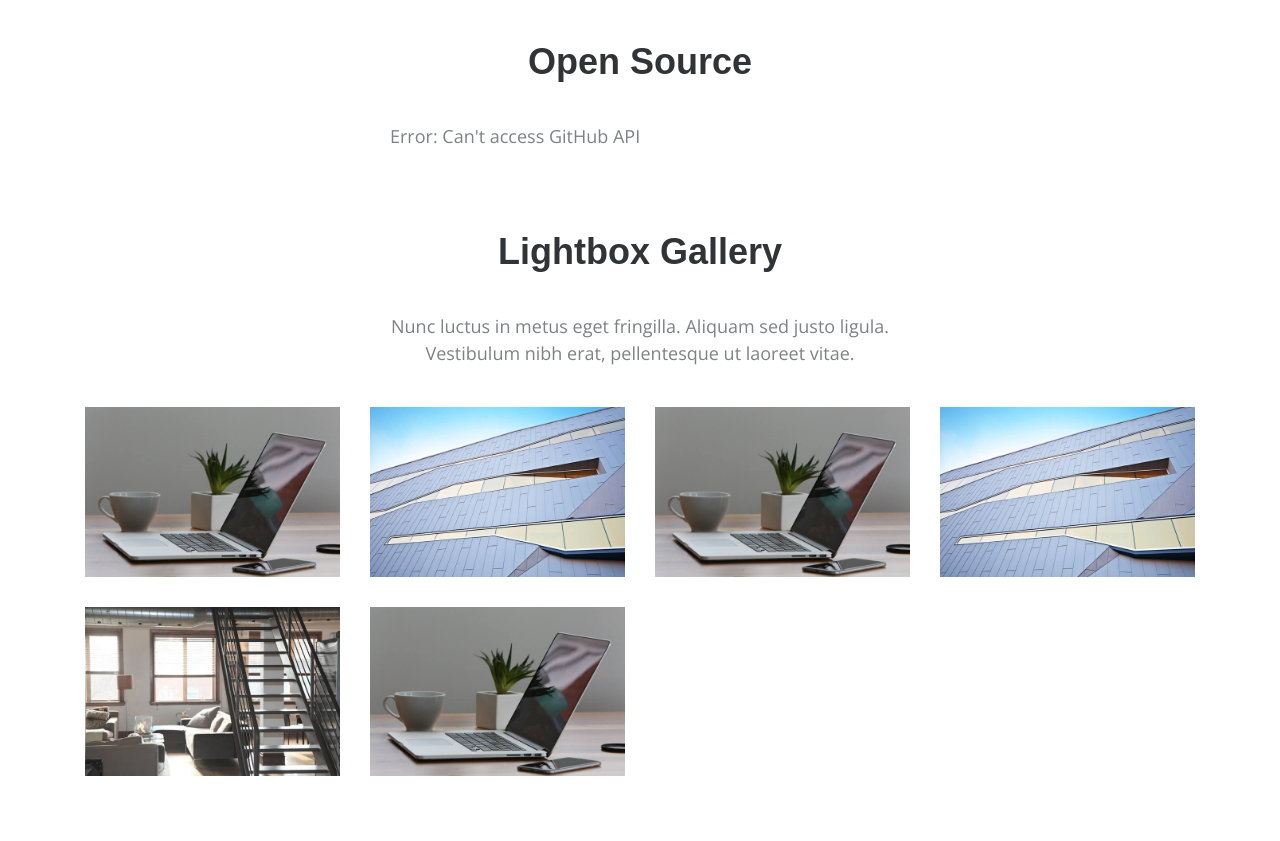
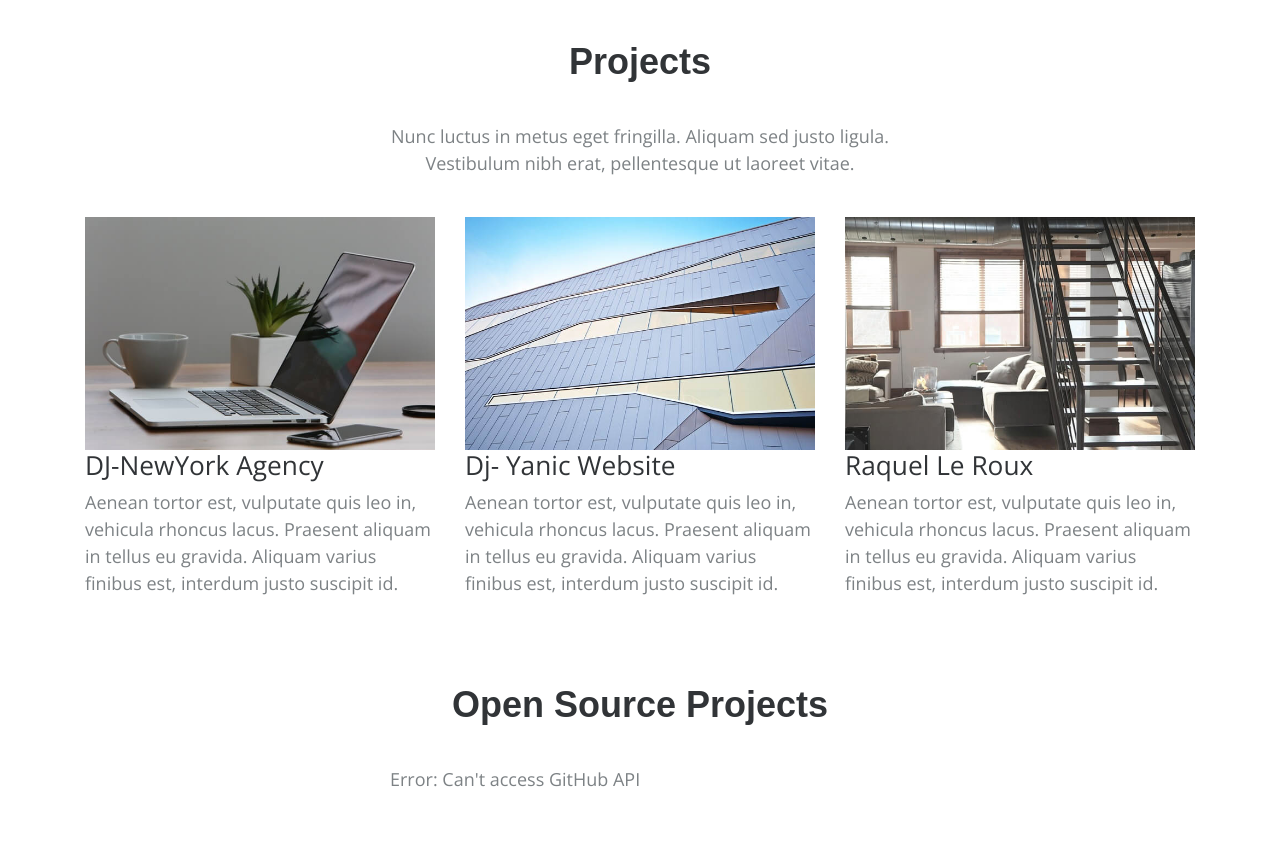
Before and after one commit to YannickLeRoux/my-portfolio, a Django app: page /portfolio/ in a window 1280 px wide. Shown: the part 71-912 px from the top of the page. Before the commit the page ends 847 px from the top, so only its background shows below. Run offline with Django 3.2, Linux system fonts and the light colour scheme; data that the repository does not hold is empty; some libraries are stand-ins or nearby versions; some web fonts are replaced.

Commit message:
Changed Portfolio page lay out

```diff
--- a/templates/portfolio/portfolio.html
+++ b/templates/portfolio/portfolio.html
@@ -1,41 +1,57 @@
 {% extends "portfolio/base.html" %}
 {% load static %}
 {% block content %}
+
+
+
+<div class="photo-gallery">
+        <div class="container">
+            <div class="intro">
+                <h2 class="text-center">Projects</h2>
+                <p class="text-center">Nunc luctus in metus eget fringilla. Aliquam sed justo ligula. Vestibulum nibh erat, pellentesque ut laoreet vitae. </p>
+            </div>
+            <div class="row articles">
+                <div class="col-sm-6 col-md-4 item"><a href="#"><img
+                    class="img-fluid" src="{% static "img/desk.jpg" %}"></a>
+                    <h3 class="name">DJ-NewYork Agency</h3>
+                    <p class="description">Aenean tortor est, vulputate quis leo in, vehicula rhoncus lacus. Praesent aliquam in tellus eu gravida. Aliquam varius finibus est, interdum justo suscipit id.</p><a href="#" class="action"><i class="fa fa-arrow-circle-right"></i></a></div>
+                <div
+                    class="col-sm-6 col-md-4 item"><a href="#"><img
+                      class="img-fluid" src="{% static "img/building.jpg" %}"></a>
+                    <h3 class="name">Dj- Yanic Website</h3>
+                    <p class="description">Aenean tortor est, vulputate quis leo in, vehicula rhoncus lacus. Praesent aliquam in tellus eu gravida. Aliquam varius finibus est, interdum justo suscipit id.</p><a href="#" class="action"><i class="fa fa-arrow-circle-right"></i></a></div>
+            <div
+                class="col-sm-6 col-md-4 item"><a href="#"><img
+                  class="img-fluid" src="{% static "img/loft.jpg" %}"></a>
+                <h3 class="name">Raquel Le Roux</h3>
+                <p class="description">Aenean tortor est, vulputate quis leo in, vehicula rhoncus lacus. Praesent aliquam in tellus eu gravida. Aliquam varius finibus est, interdum justo suscipit id.</p><a href="#" class="action"><i class="fa fa-arrow-circle-right"></i></a></div>
+    </div>
+    </div>
+    </div>
+
+
 <div class="photo-gallery">
 <div class="container">
     <div class="intro">
 
-    <h2 class="text-center">Open Source</h2>
+    <h2 class="text-center">Open Source Projects</h2>
 		{% if user %}
-    <p> I currently have {{ user.public_repos }} public repositories on GitHub</p>
+    <p> I currently have {{ user.public_repos }} public repositories on
+    GitHub:</p>
 		{% else %}
 		<p>Error: Can't access GitHub API</p>
 		{% endif %}
+    <ul class="mt-5">
+    {% for repo in repos %}
+    <li class="my-3"><a href={{ repo.html_url  }}>{{ repo.name }}</a></br>
+      {% if repo.description %}
+      <small>{{ repo.description }}</small>
+      {% endif %}
+      <hr> </li>
+    {% endfor %}
+    </ul>
 
 		</div>
 </div>
 </div>
-
- <div class="photo-gallery">
-        <div class="container">
-            <div class="intro">
-                <h2 class="text-center">Lightbox Gallery</h2>
-                <p class="text-center">Nunc luctus in metus eget fringilla. Aliquam sed justo ligula. Vestibulum nibh erat, pellentesque ut laoreet vitae. </p>
-            </div>
-            <div class="row photos">
-              <div class="col-sm-6 col-md-4 col-lg-3 item"><a href="{% static "img/desk.jpg" %}" data-lightbox="photos"><img class="img-fluid" src="{% static "img/desk.jpg" %}"></a></div>
-                <div class="col-sm-6 col-md-4 col-lg-3 item"><a
-                    href="assets/img/building.jpg" data-lightbox="photos"><img class="img-fluid" src="{% static "img/building.jpg" %}" ></a></div>
-                <div class="col-sm-6 col-md-4 col-lg-3 item"><a
-                    href="assets/img/loft.jpg" data-lightbox="photos"><img class="img-fluid" src="{% static "img/desk.jpg" %}" ></a></div>
-                <div class="col-sm-6 col-md-4 col-lg-3 item"><a
-                    href="assets/img/building.jpg" data-lightbox="photos"><img class="img-fluid" src="{% static "img/building.jpg" %}" ></a></div>
-                <div class="col-sm-6 col-md-4 col-lg-3 item"><a href="#"
-                    data-lightbox="photos"><img class="img-fluid" src="{% static "img/loft.jpg" %}" ></a></div>
-                <div class="col-sm-6 col-md-4 col-lg-3 item"><a href="#"
-                    data-lightbox="photos"><img class="img-fluid" src="{% static "img/desk.jpg" %}"></a></div>
-            </div>
-        </div>
-    </div>
-
 {% endblock %}
```
